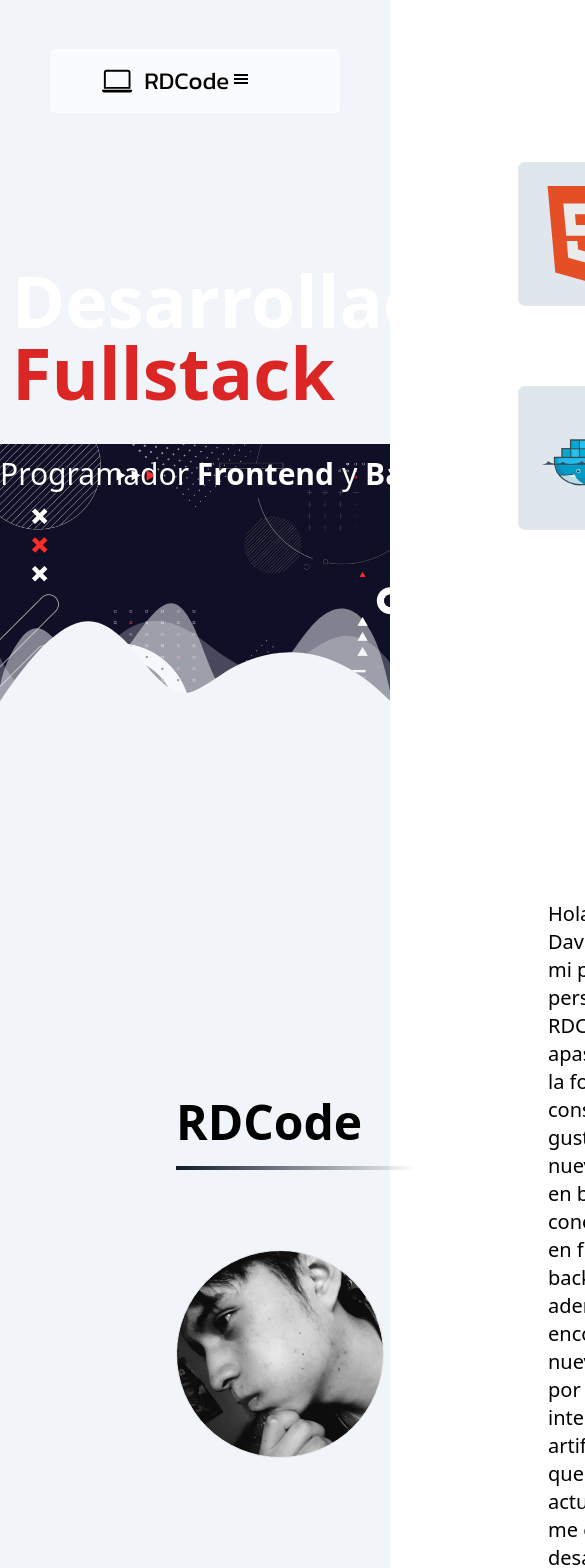
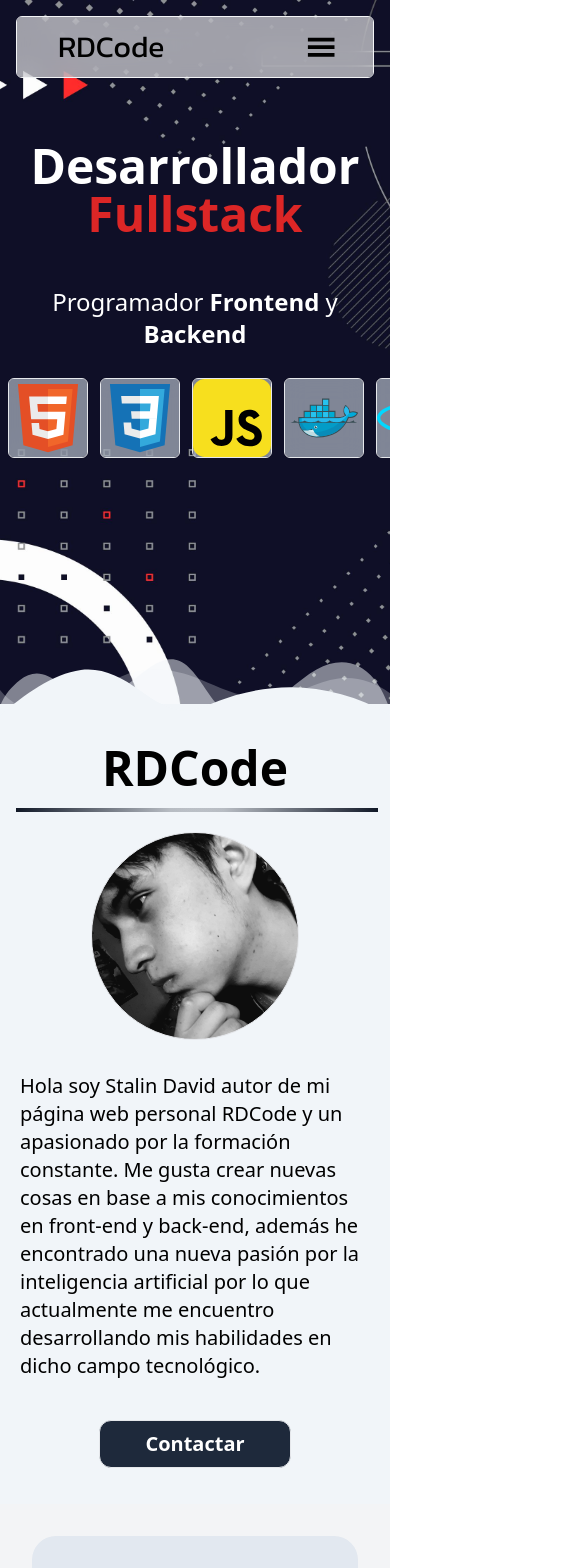
Before and after one commit to IRDCodeI/RDCode, a React (Vite) app: page / in a window 390 px wide. Shown: the top 1568 px of the page, 585 px wide, since content can reach past the window. Built offline with nearby package versions, Linux system fonts and the light colour scheme.

Commit message:
Pre-Mobile-Desing

```diff
--- a/src/components/Footer/footer.jsx
+++ b/src/components/Footer/footer.jsx
@@ -4,7 +4,7 @@ import {BsLinkedin, BsTelegram, BsGithub, BsLaptop} from 'react-icons/bs'
 function Footer(){
     return(
         <>
-            <footer className='bg-slate-900'>
+            <footer className='md:block bg-slate-900'>
                 <div className='py-10 flex flex-row justify-evenly items-center '>
                     <div className='w-96 bg-white h-px'></div>
                     <div className='w-60 h-auto flex flex-row justify-around'>
--- a/src/components/Header/header.jsx
+++ b/src/components/Header/header.jsx
@@ -5,40 +5,45 @@ function Header(){
 
     return(
         <>
-            <div className="h-100 bg-hero bg-no-repeat bg-contain lg:bg-cover bg-origin-border bg-fixed bg-bottom">
-                <header className="py-8 flex flex-col items-center">
+            <div className="h-100 md:w-auto md:h-100 bg-hero bg-cover md:bg-no-repeat md:bg-contain lg:bg-cover bg-origin-border bg-fixed bg-bottom">
+                <header className="py-4 md:py-8 flex flex-col items-center">
                     <Nav/>
                 </header>
-                <div className="h-96 w-auto flex flex-row justify-evenly items-center">
-                    <div>
+                <div className="h-96 w-auto md:flex md:flex-row md:justify-evenly md:items-center">
+                    <div className="flex flex-col items-center">
                         <div className="my-12 mx-3">
-                            <h2 className="text-white text-7xl font-semibold">Desarrollador</h2>
-                            <h2 className="text-red-600 text-7xl font-semibold">Fullstack</h2>
+                            <h2 className="text-white text-5xl md:text-7xl font-semibold text-center md:text-start">Desarrollador</h2>
+                            <h2 className="text-red-600 text-5xl md:text-7xl font-semibold text-center md:text-start">Fullstack</h2>
                         </div>
                         <div>
-                            <p className="text-white text-3xl">Programador <b>Frontend</b> y <b>Backend</b></p>
+                            <p className="text-center md:text-start text-white text-2xl md:text-3xl">Programador <b>Frontend</b> y <b>Backend</b></p>
                         </div>
                     </div>
-                    <div className="w-96 h-96 static">
-                        <div className=" relative top-0 left-0 p-4 h-46 w-36 bg-slate-300 rounded-md bg-clip-padding backdrop-filter backdrop-blur-md bg-opacity-60 border">
+                    <div className="w-full md:w-96 md:h-96 py-7 px-2 md:py-0 static flex flex-row flex-nowrap space-x-3 overflow-hidden md:block">
+                        <div className="w-20 shrink-0 md:relative md:top-0 md:left-0 md:p-4 md:h-46 md:w-36
+                                bg-slate-300 rounded-md bg-clip-padding backdrop-filter backdrop-blur-md bg-opacity-60 border">
                             <img src="/icons/html.svg"/>
                         </div>
-                        <div className=" relative -top-10 left-20 p-4 h-46 w-36 bg-slate-300 rounded-md bg-clip-padding backdrop-filter backdrop-blur-md bg-opacity-60 border">
+                        <div className="w-20 shrink-0 md:relative md:-top-10 md:left-20 md:p-4 md:h-46 md:w-36
+                                bg-slate-300 rounded-md bg-clip-padding backdrop-filter backdrop-blur-md bg-opacity-60 border">
                             <img src="/icons/css.svg"/>
                         </div>
-                        <div className=" relative -top-64 left-48 p-4 h-46 w-36 bg-slate-300 rounded-md bg-clip-padding backdrop-filter backdrop-blur-md bg-opacity-60 border">
+                        <div className="w-20 shrink-0 md:relative md:-top-64 md:left-48 md:p-4 md:h-46 md:w-36
+                                bg-slate-300 rounded-md bg-clip-padding backdrop-filter backdrop-blur-md bg-opacity-60 border">
                             <img src="/icons/js.svg"/>
                         </div>
-                        <div className=" relative -top-52 left-0 p-4 h-46 w-36 bg-slate-300 rounded-md bg-clip-padding backdrop-filter backdrop-blur-md bg-opacity-60 border">
+                        <div className="w-20 shrink-0 md:relative md:-top-52 md:left-0 md:p-4 md:h-46 md:w-36
+                                bg-slate-300 rounded-md bg-clip-padding backdrop-filter backdrop-blur-md bg-opacity-60 border">
                             <img src="/icons/docker.svg"/>
                         </div>
-                        <div className=" relative -top-96 left-52 p-4 h-46 w-36 bg-slate-300 rounded-md bg-clip-padding backdrop-filter backdrop-blur-md bg-opacity-60 border">
+                        <div className="w-20 shrink-0 md:relative md:-top-96 md:left-52 md:p-4 md:h-46 md:w-36
+                                bg-slate-300 rounded-md bg-clip-padding backdrop-filter backdrop-blur-md bg-opacity-60 border">
                             <img src="/icons/react.svg"/>
                         </div>
                     </div>
                 </div>
-                <div className="relative -bottom-12 rotate-180 fill-slate-100 dark:fill-gray-600">
-                    <svg  className="h-28 w-full" data-name="Layer 1" xmlns="http://www.w3.org/2000/svg" viewBox="0 0 1200 120" preserveAspectRatio="none">
+                <div className="block -bottom-44 md:block relative md:-bottom-12 rotate-180 fill-slate-100 dark:fill-gray-600">
+                    <svg  className="h-16 md:h-28 w-full" data-name="Layer 1" xmlns="http://www.w3.org/2000/svg" viewBox="0 0 1200 120" preserveAspectRatio="none">
                         <path d="M0,0V46.29c47.79,22.2,103.59,32.17,158,28,70.36-5.37,136.33-33.31,206.8-37.5C438.64,32.43,512.34,53.67,583,72.05c69.27,18,138.3,24.88,209.4,13.08,36.15-6,69.85-17.84,104.45-29.34C989.49,25,1113-14.29,1200,52.47V0Z" opacity=".25" className="shape-fill "></path>
                         <path d="M0,0V15.81C13,36.92,27.64,56.86,47.69,72.05,99.41,111.27,165,111,224.58,91.58c31.15-10.15,60.09-26.07,89.67-39.8,40.92-19,84.73-46,130.83-49.67,36.26-2.85,70.9,9.42,98.6,31.56,31.77,25.39,62.32,62,103.63,73,40.44,10.79,81.35-6.69,119.13-24.28s75.16-39,116.92-43.05c59.73-5.85,113.28,22.88,168.9,38.84,30.2,8.66,59,6.17,87.09-7.5,22.43-10.89,48-26.93,60.65-49.24V0Z" opacity=".5" className="shape-fill"></path>
                         <path d="M0,0V5.63C149.93,59,314.09,71.32,475.83,42.57c43-7.64,84.23-20.12,127.61-26.46,59-8.63,112.48,12.24,165.56,35.4C827.93,77.22,886,95.24,951.2,90c86.53-7,172.46-45.71,248.8-84.81V0Z" className="shape-fill"></path>
--- a/src/components/Header/nav.jsx
+++ b/src/components/Header/nav.jsx
@@ -20,13 +20,15 @@ function Nav(){
     const handleThemeSwitch = () => setTheme(theme === 'dark' ? 'light' : 'dark');
 
     return(
-            <nav className="w-9/12  m-4 py-3 px-12 flex flex-row justify-between items-center
+            <nav className="w-11/12 p-2 md:p-0 md:w-9/12 md:m-4 md:py-3 md:px-12 flex flex-row justify-around space-x-20 md:justify-between items-center
                 bg-white rounded-md bg-clip-padding backdrop-filter backdrop-blur-md bg-opacity-60 border border-gray-100
                 dark:bg-gray-800 dark:border-gray-600">
                 <div className="p-1 justify-between items-center flex flex-row">
-                    <BsLaptop color={theme === 'light'? 'black':'white'} fontSize="1.9rem"/>
-                    <span className='ml-3 text-2xl font-kanit dark:text-white'>RDCode</span></div>
-                <div className='w-96'>
+                    <div className='hidden md:block'>
+                        <BsLaptop color={theme === 'light'? 'black':'white'} fontSize="1.9rem"/>
+                    </div>
+                    <span className='text-3xl md:ml-3 tex md:text-2xl font-kanit dark:text-white'>RDCode</span></div>
+                <div className='md:w-96'>
                     <ul className="flex flex-row justify-evenly">
                         <li className='font-kanit text-lg hidden md:inline-block dark:text-white hover:'>Inicio</li>
                         <li className='font-kanit text-lg hidden md:inline-block dark:text-white'>Habilidades</li>
@@ -35,14 +37,14 @@ function Nav(){
                         <label className="hidden md:inline-flex relative items-center cursor-pointer">
                             <input type="checkbox" value="" className="sr-only peer"/>
                             <div onClick={handleThemeSwitch}
-                            className="w-11 h-6 bg-gray-200
+                            className="hidden md:block w-11 h-6 bg-gray-200
                                 peer-focus:outline-none peer-focus:ring-2 peer-focus:ring-blue-300 dark:peer-focus:ring-slate-300 rounded-full
                                 peer dark:bg-slate-400 peer-checked:after:translate-x-full peer-checked:after:border-white
                                 after:content-[''] after:absolute after:top-[4px] after:left-[2px] after:bg-white after:border-gray-300 after:border after:rounded-full after:h-5 after:w-5 after:transition-all
                                  dark:border-gray-600 peer-checked:bg-gray-900"></div>
                         </label>
                     </ul>
-                    <div className="inline-block md:hidden"><GiHamburgerMenu/></div>
+                    <div className="block md:hidden"><GiHamburgerMenu fontSize={'1.9rem'}/></div>
                 </div>
             </nav>
     )
--- a/src/components/Main/about.jsx
+++ b/src/components/Main/about.jsx
@@ -2,15 +2,17 @@ function About (){
 
     return(
         <>
-            <div className="px-16 py-20 flex flex-row justify-evenly items-center bg-slate-100 dark:bg-gray-600">
-                <div className="my-10 mx-28 flex flex-col">
-                    <h3 className="mb-5 text-5xl font-bold dark:text-white">RDCode</h3>
-                    <span className="mb-20 w-60 h-1 bg-gradient-to-r from-gray-900 to-transparent
+            <div className="py-10 md:px-16 md:py-20 flex flex-col space-y-8 md:space-y-0 md:flex-row md:justify-evenly md:items-center bg-slate-100 dark:bg-gray-600">
+                <div className=" md:my-10 md:mx-28 flex flex-col w-full items-center">
+                    <h3 className="md:mb-5 text-5xl text-center md:text-start font-bold dark:text-white">RDCode</h3>
+                    <span className="w-52 m-4 self-start inline-block md:mb-20 md:w-60 h-1 bg-gradient-to-r from-gray-900 to-transparent
+                        dark:bg-gradient-to-r dark:from-slate-100"></span>
+                    <span className="relative -top-5 right-3 w-52 md:hidden self-end rotate-180 inline-block md:mb-20 md:w-60 h-1 bg-gradient-to-r from-gray-900 to-transparent
                         dark:bg-gradient-to-r dark:from-slate-100"></span>
                     <div className="bg-rdcode bg-contain border rounded-full h-52 w-52"></div>
                 </div>
-                <div className="flex flex-col items-end space-y-12 mt-24">
-                <p className="p-5 text-xl dark:text-white">
+                <div className="flex flex-col items-center space-y-10 md:items-end md:space-y-12 md:mt-24">
+                <p className="px-5 md:p-5 text-xl dark:text-white">
                     Hola soy Stalin David autor de mi página web personal RDCode y un apasionado por la formación constante.
                     Me gusta crear nuevas cosas en base a mis conocimientos en front-end y back-end,
                     además he encontrado una nueva pasión por la inteligencia artificial por lo que actualmente me encuentro
--- a/src/components/Main/blog.jsx
+++ b/src/components/Main/blog.jsx
@@ -1,7 +1,7 @@
 function Blog(){
     return(
         <>
-            <div className="p-14 bg-slate-100 dark:bg-gray-600">
+            <div className="hidden p-14 bg-slate-100 dark:bg-gray-600">
                 <div className="flex flex-col">
                     <h3 className="text-5xl font-bold dark:text-white">Blog</h3>
                     <span className="w-64 h-1 mt-5 bg-gradient-to-r from-gray-900 to-transparent dark:bg-gradient-to-r dark:from-slate-100"></span>
--- a/src/components/Main/information.jsx
+++ b/src/components/Main/information.jsx
@@ -6,7 +6,7 @@ import Skills from "./skills";
 function Information(){
     return(
         <>
-            <div className="bg-slate-100">
+            <div className="block bg-slate-100">
                 <About/>
                 <Skills/>
                 <Blog/>
--- a/src/components/Main/skills.jsx
+++ b/src/components/Main/skills.jsx
@@ -1,7 +1,7 @@
 function Skills(){
     return(
         <>
-            <div className="p-8 bg-gray-100 dark:bg-gray-600 -m-1">
+            <div className="p-8 bg-gray-100 dark:bg-gray-600 -my-1">
                 <div className="p-2 border rounded-3xl border-transparent bg-slate-200 dark:bg-gray-700">
                     <div className="py-10 px-20 flex flex-col items-end">
                         <h3 className="text-5xl font-bold dark:text-white">Habilidades</h3>
```
